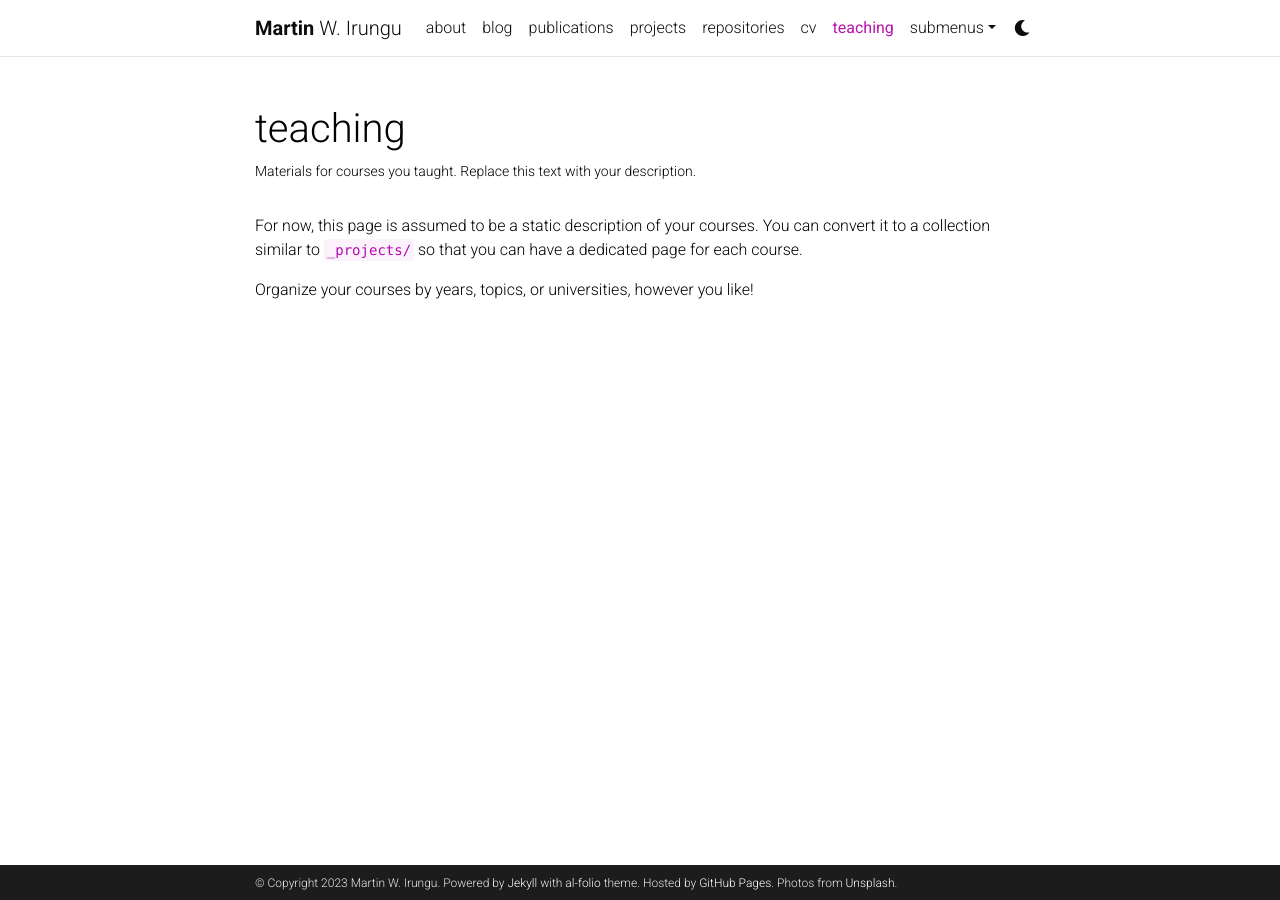
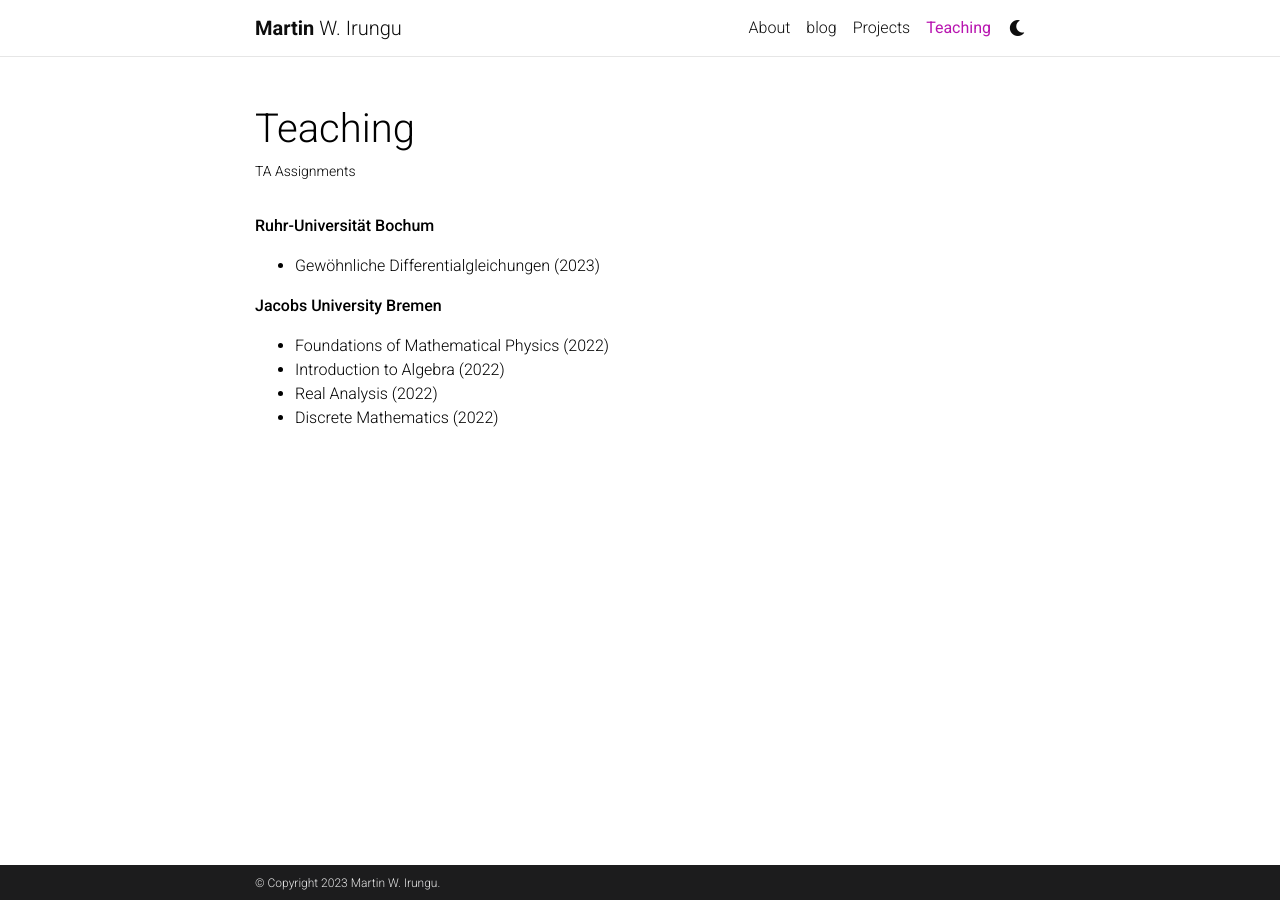
Before and after one commit to wirungu/wirungu.github.io, a Jekyll site: the page built from _pages/teaching.md, in a window 1280 px wide. Built offline with Jekyll 4.4.1, drawn with Linux system fonts in a browser that asks for light colours; full-size pictures stand in for the smaller copies a plugin makes; comment, search, counter and statistics services are not loaded; a style sheet for code colours, icons or effects is not loaded.

```diff
--- a/_config.yml
+++ b/_config.yml
@@ -8,11 +8,8 @@
 last_name: Irungu
 email: Martin.Irungu@rub.de
 description: > # the ">" symbol means to ignore newlines until "footer_text:"
-  A simple, whitespace theme for academics. Based on [*folio](https://github.com/bogoli/-folio) design.
 footer_text: >
-  Powered by <a href="https://jekyllrb.com/" target="_blank">Jekyll</a> with <a href="https://github.com/alshedivat/al-folio">al-folio</a> theme.
-  Hosted by <a href="https://pages.github.com/" target="_blank">GitHub Pages</a>.
-  Photos from <a href="https://unsplash.com" target="_blank">Unsplash</a>.
+
 keywords: jekyll, jekyll-theme, academic-website, portfolio-website  # add your own keywords or leave empty
 
 lang: en # the language of your site (for example: en, fr, cn, ru, etc.)
@@ -71,7 +68,7 @@
 # Social integration
 # -----------------------------------------------------------------------------
 
-github_username: # your GitHub user name
+github_username: wirungu # your GitHub user name
 gitlab_username: # your GitLab user name
 twitter_username: # your Twitter handle
 mastodon_username: # your mastodon instance+username in the format instance.tld/@username
@@ -122,7 +119,7 @@
 # Blog
 # -----------------------------------------------------------------------------
 
-blog_name: al-folio # blog_name will be displayed in your blog page
+blog_name: Blog # blog_name will be displayed in your blog page
 blog_nav_title: blog # your blog must have a title for it to be displayed in the nav bar
 blog_description: a simple whitespace theme for academics
 permalink: /blog/:year/:title/
--- a/_pages/teaching.md
+++ b/_pages/teaching.md
@@ -1,12 +1,17 @@
 ---
 layout: page
 permalink: /teaching/
-title: teaching
-description: Materials for courses you taught. Replace this text with your description.
+title: Teaching
+description: TA Assignments
 nav: true
 nav_order: 5
 ---
 
-For now, this page is assumed to be a static description of your courses. You can convert it to a collection similar to `_projects/` so that you can have a dedicated page for each course.
+**Ruhr-Universität Bochum**
+-  Gewöhnliche Differentialgleichungen (2023)
 
-Organize your courses by years, topics, or universities, however you like!
+**Jacobs University Bremen**
+- Foundations of Mathematical Physics (2022)
+- Introduction to Algebra (2022)
+- Real Analysis (2022)
+- Discrete Mathematics (2022)
```
Also changed, not shown: _pages/about.md (+6 -15 lines), _pages/cv.md (deleted, +0 -8 lines), _pages/dropdown.md (deleted, +0 -13 lines), _pages/projects.md (+1 -1 lines), _pages/publications.md (deleted, +0 -18 lines), _pages/repositories.md (deleted, +0 -44 lines), 1 other file.
